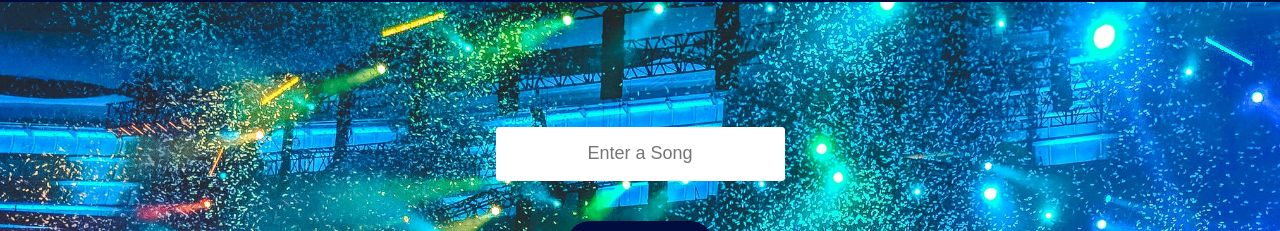
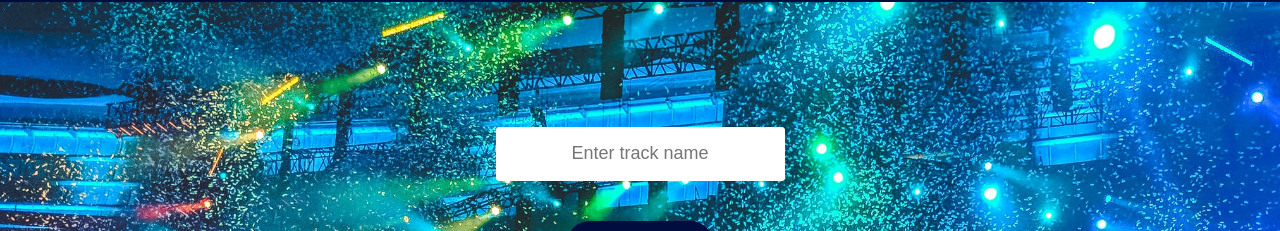
Before and after one commit to alittlebroken/jamming, a React (Create React App) app: page / in a window 1280 px wide. Shown: the part 65-296 px from the top of the page. Built offline with nearby package versions, Linux system fonts and the light colour scheme; a web font is replaced by a local one.

Commit message:
Fixed issue where search term was lost if you had to authenticate with Spotify after htting search

```diff
--- a/src/Components/App/App.js
+++ b/src/Components/App/App.js
@@ -12,7 +12,8 @@ class App extends React.Component{
 
     this.state = { searchResults: [],
     playlistName: 'default',
-    playlistTracks: []
+    playlistTracks: [],
+    restoredTerm: this.restoreTerm()
     };
 
     this.spotify = new Spotify();
@@ -22,6 +23,25 @@ class App extends React.Component{
     this.updatePlaylistName = this.updatePlaylistName.bind(this);
     this.savePlaylist = this.savePlaylist.bind(this);
     this.search = this.search.bind(this);
+    this.restoreTerm = this.restoreTerm.bind(this);
+  }
+
+  // Get the last term searched for from local storage
+  restoreTerm(){
+
+    // Instance of localStorage
+    let storage = window.localStorage;
+
+    // Check if we have a term already set if not then set a default one
+    console.log(storage.getItem('term'));
+    if(storage.getItem('term')){
+      console.log('Found in localStorage');
+      return storage.getItem('term');
+    } else {
+      console.log('Not found in localStorage');
+      return 'Enter track name';
+    }
+
   }
 
   updatePlaylistName(name){
@@ -71,6 +91,12 @@ class App extends React.Component{
   }
 
   async search(term) {
+
+    // Instance of localStorage
+    let storage = window.localStorage;
+    // Save the search term
+    storage.setItem('term', term);
+
     let gatherData = async () => {
       let results = await this.spotify.search(term);
       return results;
@@ -95,6 +121,7 @@ class App extends React.Component{
         <div className="App">
           <SearchBar
             onSearch={this.search}
+            searchTerm={this.state.restoredTerm}
           />
 
           <div className="App-playlist">
--- a/src/Components/SearchBar/SearchBar.js
+++ b/src/Components/SearchBar/SearchBar.js
@@ -7,7 +7,7 @@ export class SearchBar extends React.Component{
     super(props);
 
     this.state = {
-      term: 'Heathen'
+      term: this.props.searchTerm
     };
 
     this.search = this.search.bind(this);
@@ -26,9 +26,8 @@ export class SearchBar extends React.Component{
     return (
       <div className="SearchBar">
         <input
-          placeholder="Enter a Song"
+          placeholder={this.state.term}
           onChange={this.handleTermChange}
-
         />
         <button className="SearchButton" onClick={this.search}>SEARCH</button>
       </div>
```
